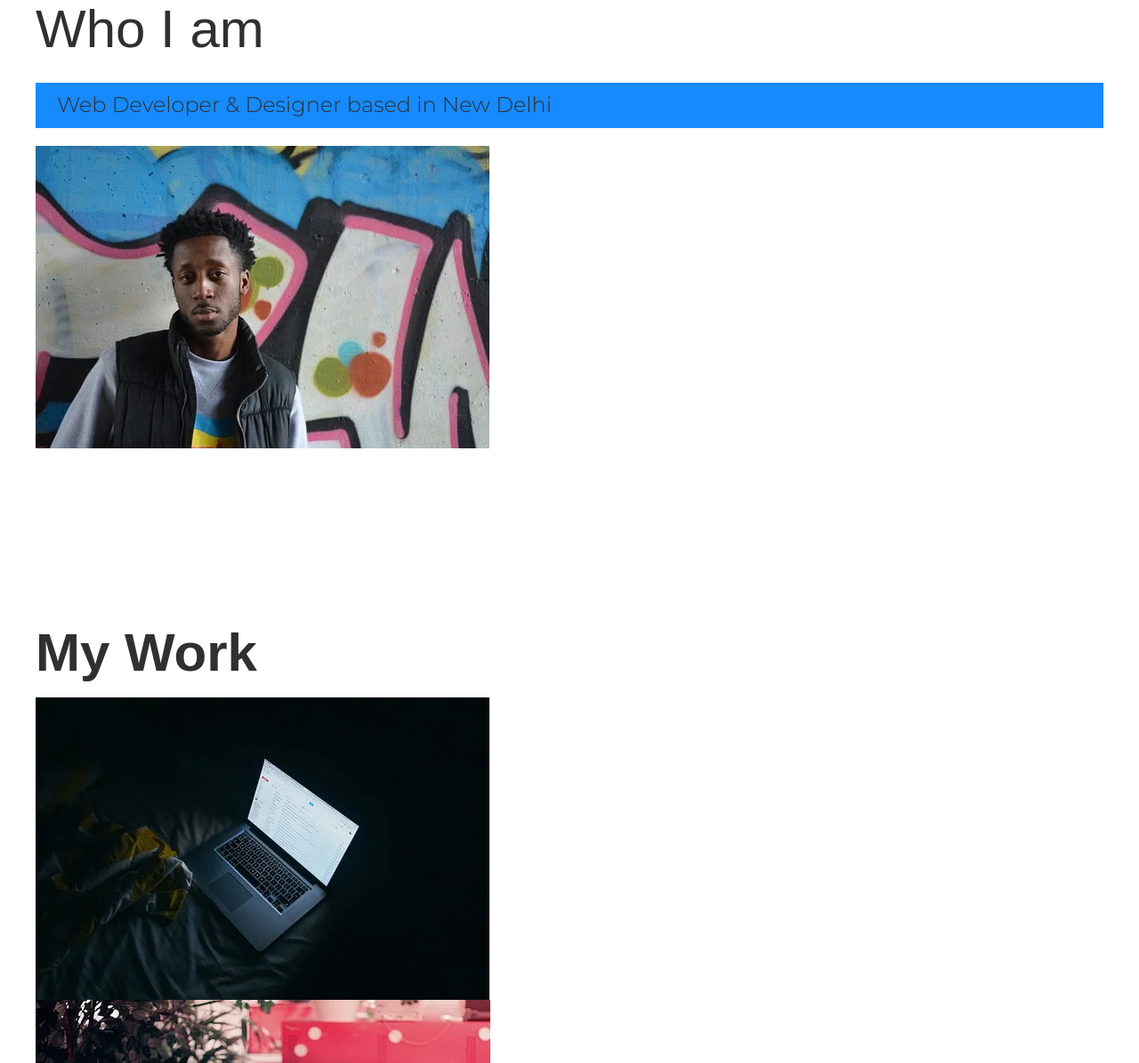
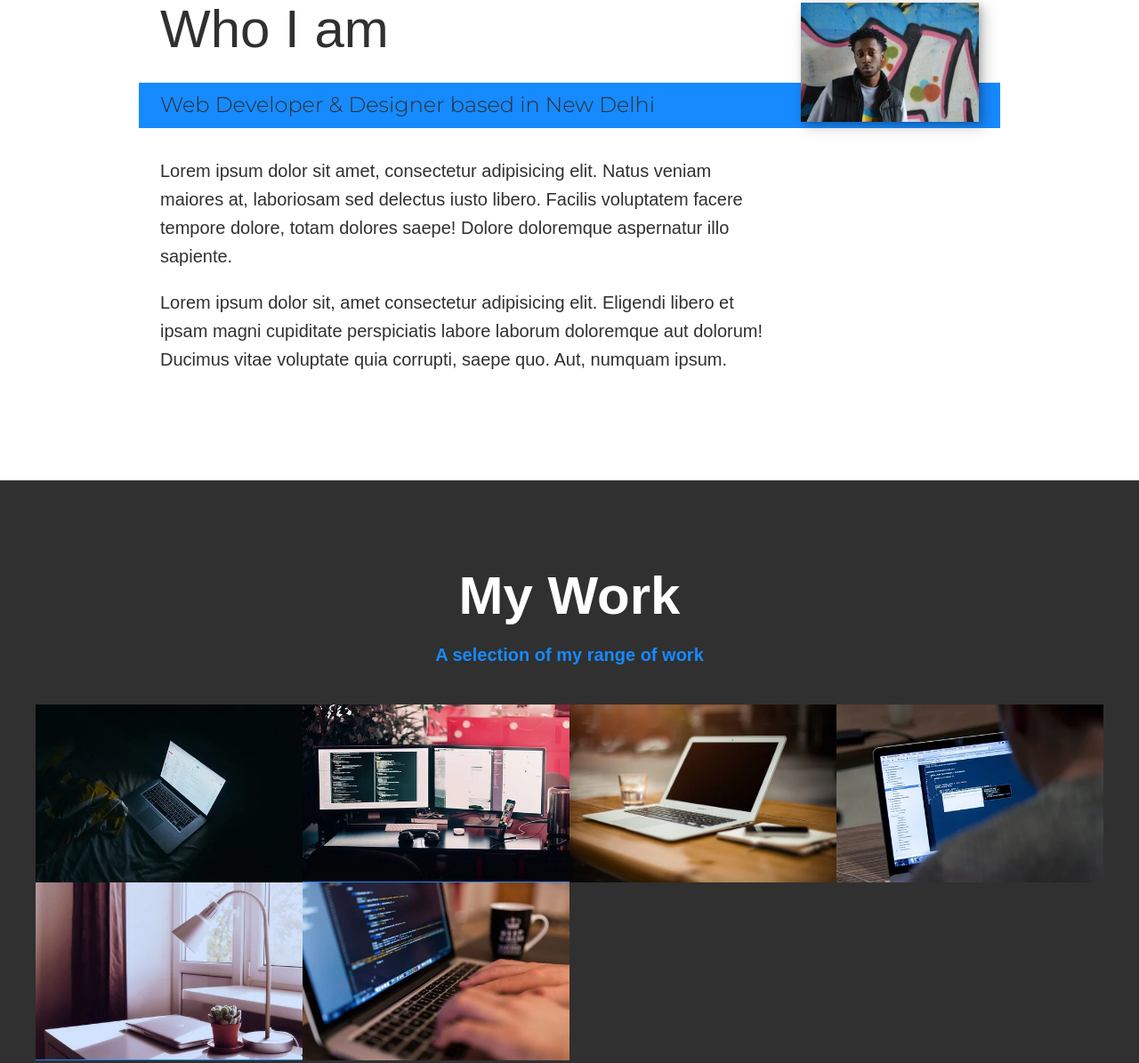
Before and after one commit to zeeshan490/portfolio-website, a plain HTML site: page index.html in a window 1280 px wide. Shown: the part 1482-2677 px from the top of the page at 89% size. Drawn offline with Linux system fonts and the light colour scheme.

Commit message:
all sections completed

```diff
--- a/index.html
+++ b/index.html
@@ -72,41 +72,41 @@
         <h2 class="intro-about">Who I am</h2>
         <p class="intro-about-subtitle">Web Developer & Designer based in New Delhi</p>
         <div class="about-body">
-            <p></p>
-            <p></p>
+            <p>Lorem ipsum dolor sit amet, consectetur adipisicing elit. Natus veniam maiores at, laboriosam sed delectus iusto libero. Facilis voluptatem facere tempore dolore, totam dolores saepe! Dolore doloremque aspernatur illo sapiente.</p>
+            <p>Lorem ipsum dolor sit, amet consectetur adipisicing elit. Eligendi libero et ipsam magni cupiditate perspiciatis labore laborum doloremque aut dolorum! Ducimus vitae voluptate quia corrupti, saepe quo. Aut, numquam ipsum.</p>
         </div>
 
-        <img src="images/img2.webp" alt="same again">
+        <img src="images/img2.webp" alt="same again" class="about-me-img">
     </section>
 
 
     <section class="my-work " id="work">
         <h2 class="intro-work">My Work</h2>
-        <p class="intro-work-subtitle"></p>
+        <p class="intro-work-subtitle">A selection of my range of work</p>
 
         <div class="portfolio">
             <a href="#" class="portfolio-item">
-                <img src="images/img3.webp" alt="portfolio-img">
+                <img src="images/img3.webp" class="portfolio-img">
             </a>
 
             <a href="#" class="portfolio-item">
-                <img src="images/img4.webp" alt="portfolio-img">
+                <img src="images/img4.webp" class="portfolio-img">
             </a>
 
             <a href="#" class="portfolio-item">
-                <img src="images/img5.webp" alt="portfolio-img">
+                <img src="images/img5.webp" class="portfolio-img">
             </a>
 
             <a href="#" class="portfolio-item">
-                <img src="images/img6.webp" alt="portfolio-img">
+                <img src="images/img6.webp" class="portfolio-img">
             </a>
 
             <a href="#" class="portfolio-item">
-                <img src="images/img7.webp" alt="portfolio-img">
+                <img src="images/img7.webp" class="portfolio-img">
             </a>
 
             <a href="#" class="portfolio-item">
-                <img src="images/img8.webp" alt="portfolio-img">
+                <img src="images/img8.webp" class="portfolio-img">
             </a>
 
         </div>
--- a/style.css
+++ b/style.css
@@ -229,3 +229,90 @@ nav {display: none};
         margin-left: 2em;
     }
 }
+
+
+.about-me{
+    max-width: 1000px;
+    margin: 0 auto;
+}
+
+.about-me-img{
+    box-shadow: var(--shadow);
+}
+
+@media(min-width:600px){
+    .about-me{
+        display: grid;
+        grid-template-columns: 1fr 200px;
+        grid-template-areas:
+             "title img"
+             "subtitle img"
+             "text img";
+             grid-column-gap: 2em;
+
+    }
+
+    .intro-about{
+        grid-area: title;
+    }
+
+    .intro-about-subtitle{
+        grid-column: 1/-1;
+        grid-row: 2;
+        position: relative;
+        left: -1em;
+        width: calc(100% + 2em);
+        padding-left:1em ;
+        padding-right: calc(200px + 3em);
+    }
+
+    .about-me-img{
+        grid-area: img;
+        position: relative;
+        z-index: 2;
+    }
+
+}
+
+.my-work{
+    background-color: var(--clr-dark);
+    color: var(--clr-light);
+    text-align: center;
+
+}
+
+.intro-work-subtitle{
+
+    color: var(--clr-accent);
+    font-weight: var(--fw-bold);
+    margin-bottom: 2em;
+
+}
+
+.portfolio{
+    display: grid;
+    grid-template-columns: repeat(auto-fit,minmax(300px,1fr));
+
+}
+
+.portfolio-item{
+    background: var(--clr-accent);
+    overflow: hidden;
+}
+
+.portfolio-img{
+    transition: transform 750ms cubic-bezier(.5 ,0,.5,1) ,
+    opacity 250ms linear
+
+}
+
+.portfolio-item:focus{
+    position: relative;
+    z-index: 2;
+}
+
+.portfolio-img:hover,
+.portfolio-item:focus .portfolio-img{
+    transform: scale(1.2);
+    opacity: .75;
+}
```
